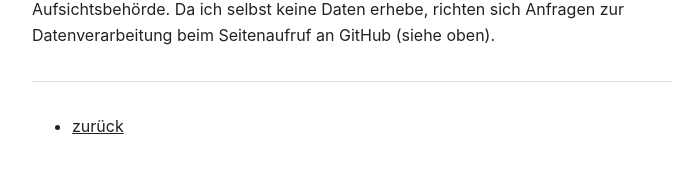
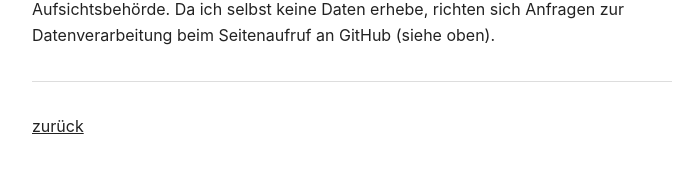
Before and after one commit to srslymarco/kallisti, a Jekyll site: the page built from DATENSCHUTZ.md, in a window 1280 px wide. Shown: the part 566-739 px from the top of the page, without its empty margins (288-983 px from the left). Built offline with Jekyll 4.4.1, drawn with Linux system fonts in a browser that asks for light colours; our own code applies the rules of GitHub Pages for plain Markdown files.

```diff
--- a/DATENSCHUTZ.md
+++ b/DATENSCHUTZ.md
@@ -18,4 +18,4 @@ Sie haben das Recht auf Auskunft, Berichtigung, Löschung und Einschränkung der
 
 ---
 
-- [zurück](README.md)
+[zurück](README.md)
```
